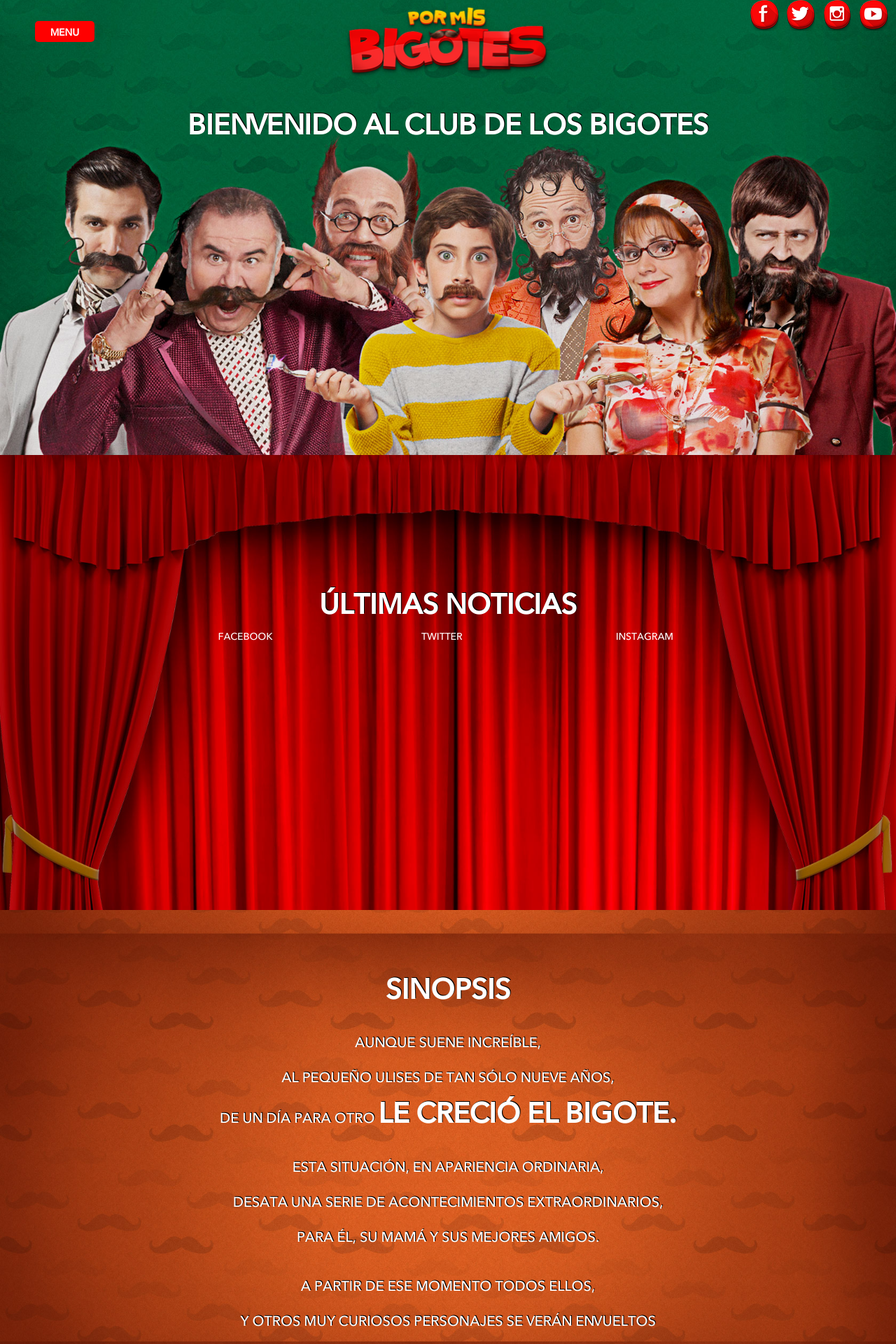
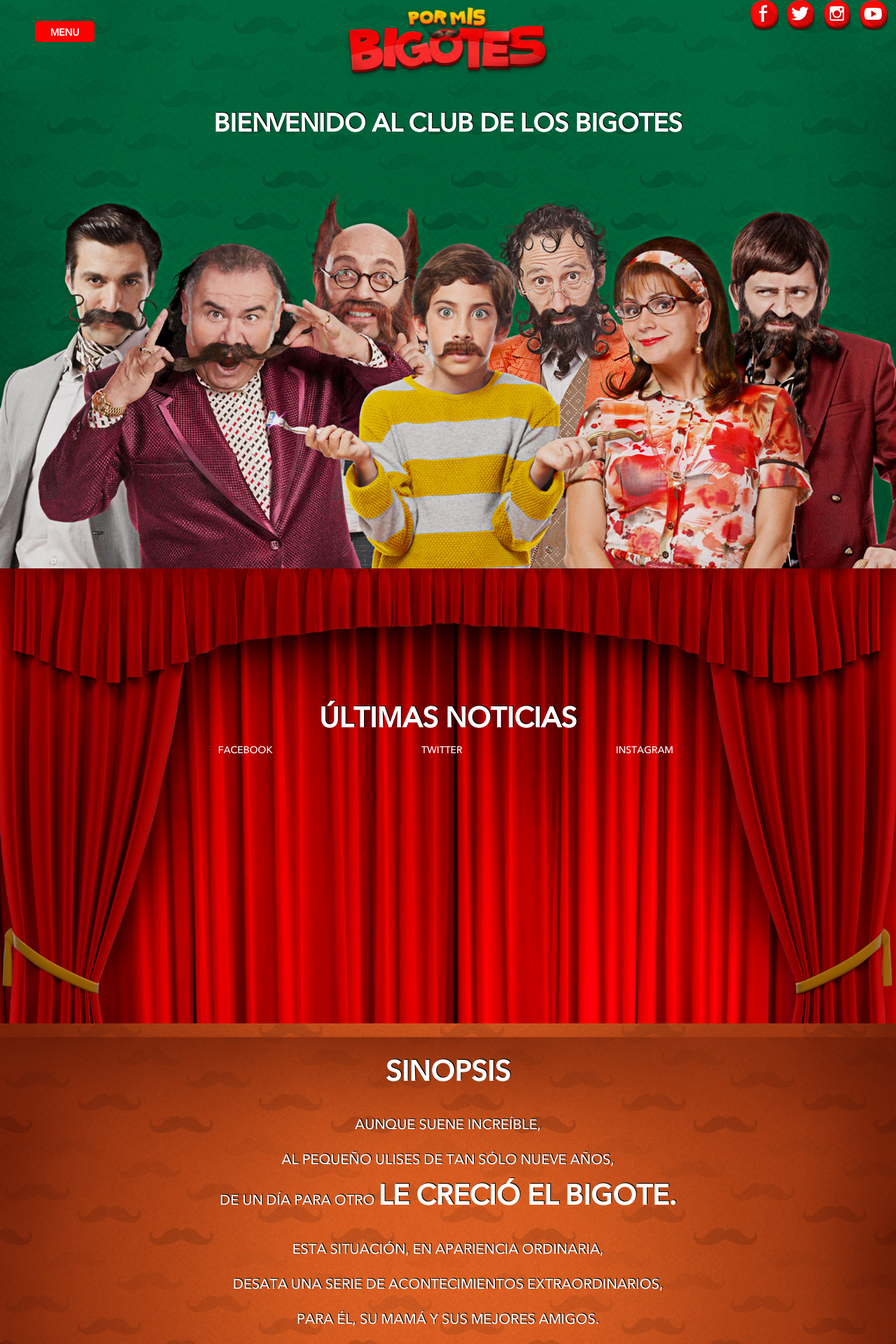
Before and after one commit to linkvilory/www.pormisbigotes.com.mx, a PHP site: page /inicio.html in a window 1280 px wide. Shown: the top 1920 px of the page at 70% size. Run offline with PHP 8.4, Linux system fonts and the light colour scheme.

Commit message:
Mas elementos responden al responsive
Aun así faltan mucho elementos de la pagina principal, así como algunas
secciones faltan por llenar

```diff
--- a/inicio.html
+++ b/inicio.html
@@ -57,7 +57,12 @@
 	</nav>
 
 	<section id="seccionBienvenida" class="seccionBienvenida">
+		<div class="bienvenida-container">
+			<div class="bienvenida-container-inner col-md-8 col-md-offset-2">
 				<h1>BIENVENIDO AL CLUB DE LOS BIGOTES</h1>
+			</div>
+			<img class="img-responsive" src="recursos/images/bienvenido.jpg"/>
+		</div>
 	</section>
 	<section id="seccionNoticias" class="seccionNoticias">
 		<div class="noticias-container">
@@ -78,7 +83,7 @@
 		</div>
 	</section>
 	<section id="seccionSinopsis" class="seccionSinopsis">
-		<div class="sinopsis-container">
+		<div class="col-md-12 sinopsis-container">
 			<h1>SINOPSIS</h1>
 			<br>
 			<p>AUNQUE SUENE INCREÍBLE,</p>
@@ -95,7 +100,11 @@
 		</div>
 	</section>
 	<section id="seccionGaleriaEstaticaParteUno" class="seccionGaleriaEstaticaParteUno">
-
+		<div class="">
+			<div class="">
+				<img class="img-responsive" src="recursos/images/galeriaParte1.jpg"/>
+			</div>
+		</div>
 	</section>
 	<section id="seccionConocelos" class="seccionConocelos">
 		<h1>CONÓCELOS</h1>
@@ -153,13 +162,13 @@
 
 	</section>
 	<section id="seccionPremios" class="seccionPremios">
-		<div class="premios-container">
+		<div class="col-md-12 premios-container">
 			<ul id="rslidesPremios" class="premios">
 			  <li>
 			  	<div>
 			  		<table>
 			  			<tr>
-			  				<td width="20%">
+			  				<td class="campana-container">
 			  					<div class="campana">
 			  					</div>
 			  				</td>
@@ -168,7 +177,7 @@
 						  		<h2>Best Cinematography</h2>
 						  		<input class="botonVerNota" type="button" value="VER NOTA"/>
 			  				</td>
-			  				<td width="20%">
+			  				<td class="campana-container">
 			  					<div class="campana">
 			  					</div>
 			  				</td>
@@ -180,7 +189,7 @@
 			  	<div>
 			  		<table>
 			  			<tr>
-			  				<td width="20%">
+			  				<td class="campana-container">
 			  					<div class="campana">
 			  					</div>
 			  				</td>
@@ -189,7 +198,7 @@
 						  		<h2>Descripción</h2>
 						  		<input class="botonVerNota" type="button" value="VER NOTA"/>
 			  				</td>
-			  				<td width="20%">
+			  				<td class="campana-container">
 			  					<div class="campana">
 			  					</div>
 			  				</td>
@@ -201,7 +210,7 @@
 			  	<div>
 			  		<table>
 			  			<tr>
-			  				<td width="20%">
+			  				<td class="campana-container">
 			  					<div class="campana">
 			  					</div>
 			  				</td>
@@ -210,7 +219,7 @@
 						  		<h2>Descripción</h2>
 						  		<input class="botonVerNota" type="button" value="VER NOTA"/>
 			  				</td>
-			  				<td width="20%">
+			  				<td class="campana-container">
 			  					<div class="campana">
 			  					</div>
 			  				</td>
@@ -222,7 +231,7 @@
 			  	<div>
 			  		<table>
 			  			<tr>
-			  				<td width="20%">
+			  				<td class="campana-container">
 			  					<div class="campana">
 			  					</div>
 			  				</td>
@@ -231,7 +240,7 @@
 						  		<h2>Descripción</h2>
 						  		<input class="botonVerNota" type="button" value="VER NOTA"/>
 			  				</td>
-			  				<td width="20%">
+			  				<td class="campana-container">
 			  					<div class="campana">
 			  					</div>
 			  				</td>
@@ -245,6 +254,7 @@
 	</section>
 	<section id="seccionCreditos" class="seccionCreditos">
 		<div class="creditos-container">
+			<div class="creditos-container-inner col-md-10 col-md-offset-1">
 				<table>
 					<tr>
 						<td>
@@ -329,15 +339,17 @@
 					</tr>
 				</table>
 			</div>
+			<img class="img-responsive" src="recursos/images/creditos.jpg"/>
+		</div>
 	</section>
 	<footer class="patrocinadores">
-		<div class="patrocinadores-container">
-			<div class="patrocinador uno"></div>
-			<div class="patrocinador dos"></div>
-			<div class="patrocinador tres"></div>
-			<div class="patrocinador cuatro"></div>
-			<div class="patrocinador cinco"></div>
-			<div class="patrocinador seis"></div>
+		<div class="col-md-10 col-md-offset-1 patrocinadores-container">
+			<img class="img-responsive" src="recursos/images/footer/idecine.png"/>
+			<img class="img-responsive" src="recursos/images/footer/imc.png"/>
+			<img class="img-responsive" src="recursos/images/footer/conaculta.png"/>
+			<img class="img-responsive" src="recursos/images/footer/fud.png"/>
+			<img class="img-responsive" src="recursos/images/footer/sigma.png"/>
+			<img class="img-responsive" src="recursos/images/footer/charanga.png"/>
 		</div>
 	</footer>
 
--- a/recursos/css/main.css
+++ b/recursos/css/main.css
@@ -404,13 +404,19 @@
     background-position: center center;
     background-repeat: no-repeat;
     background-size: 100% auto;
-    max-height: 800px;
-    min-height: 350px;
-    height:650px;
     width: 100%;
 }
-.seccionBienvenida > h1 {
-    font-size: 40px;
+.bienvenida-container{
+  position: relative;
+}
+.bienvenida-container-inner{
+  position: absolute!important;
+}
+.seccionBienvenida img{
+  margin: auto;
+}
+.bienvenida-container-inner > h1 {
+    font-size: 36px;
     font-weight: 900;
     margin-top: 150px;
     padding: 5px 0;
@@ -450,21 +456,16 @@
     background-position: center center;
     background-repeat: repeat;
     background-size: 100% auto;
-    max-height: 800px;
-    min-height: 350px;
-    height:650px;
     width: 100%;
  }
  .sinopsis-container{
     margin: auto;
-    padding: 35px 0 0;
+    padding: 20px 0 0;
     text-align: center;
-    width: 900px;
  }
  .sinopsis-container> h1 {
     font-size: 40px;
     font-weight: 900;
-    margin-top: 50px;
     padding: 5px 0;
     text-align: center;
     text-shadow: 1px -1px #000;
```
Also changed, not shown: other parts of recursos/css/main.css (+41 -72 lines), recursos/css/images/sprites/patrocinadores.png (renamed from recursos/css/images/bg/patrocinadores.png), recursos/images/bienvenido.jpg (added), recursos/images/creditos.jpg (added), recursos/images/footer/charanga.png (added), recursos/images/footer/conaculta.png (added), recursos/images/footer/fud.png (added), recursos/images/footer/idecine.png (added), recursos/images/footer/imc.png (added), recursos/images/footer/sigma.png (added), recursos/images/galeriaParte1.jpg (added). Lines whose indentation alone changed are shown as unchanged.
